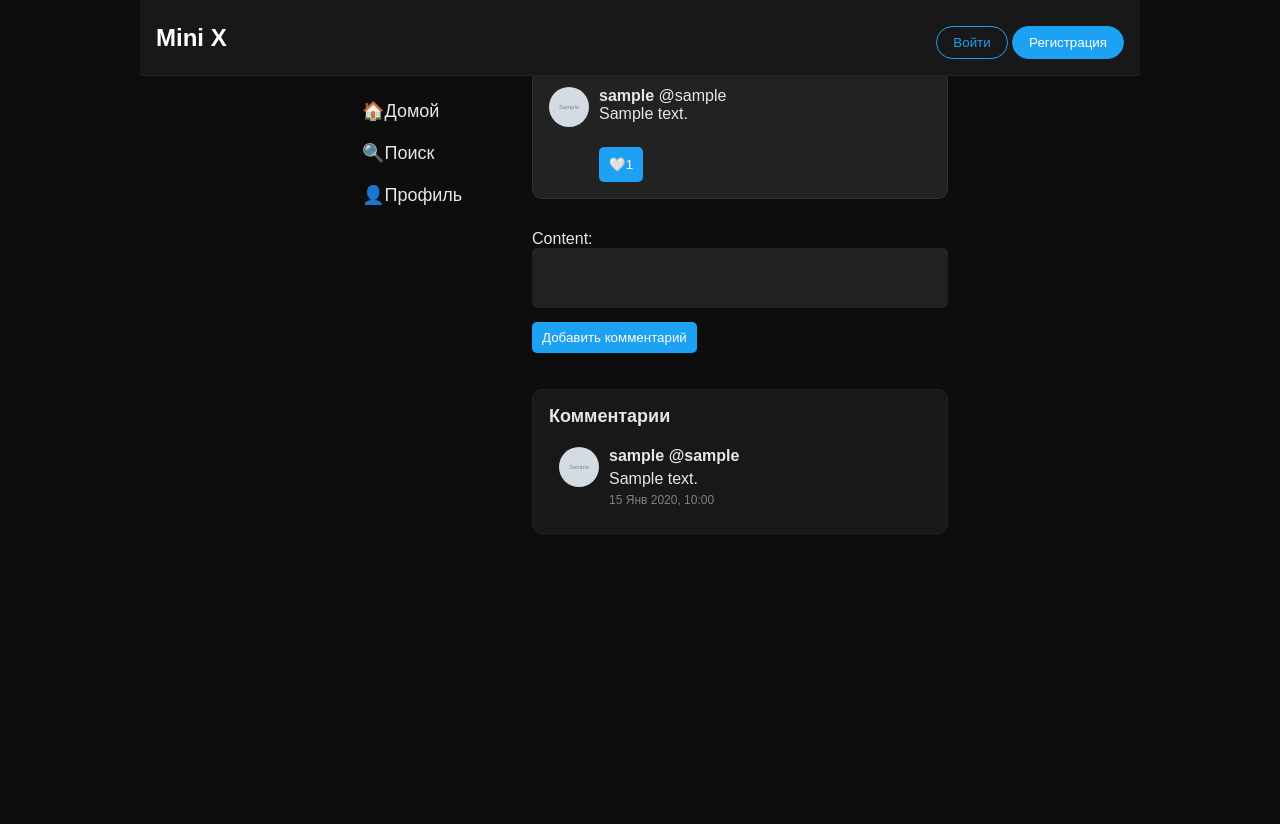
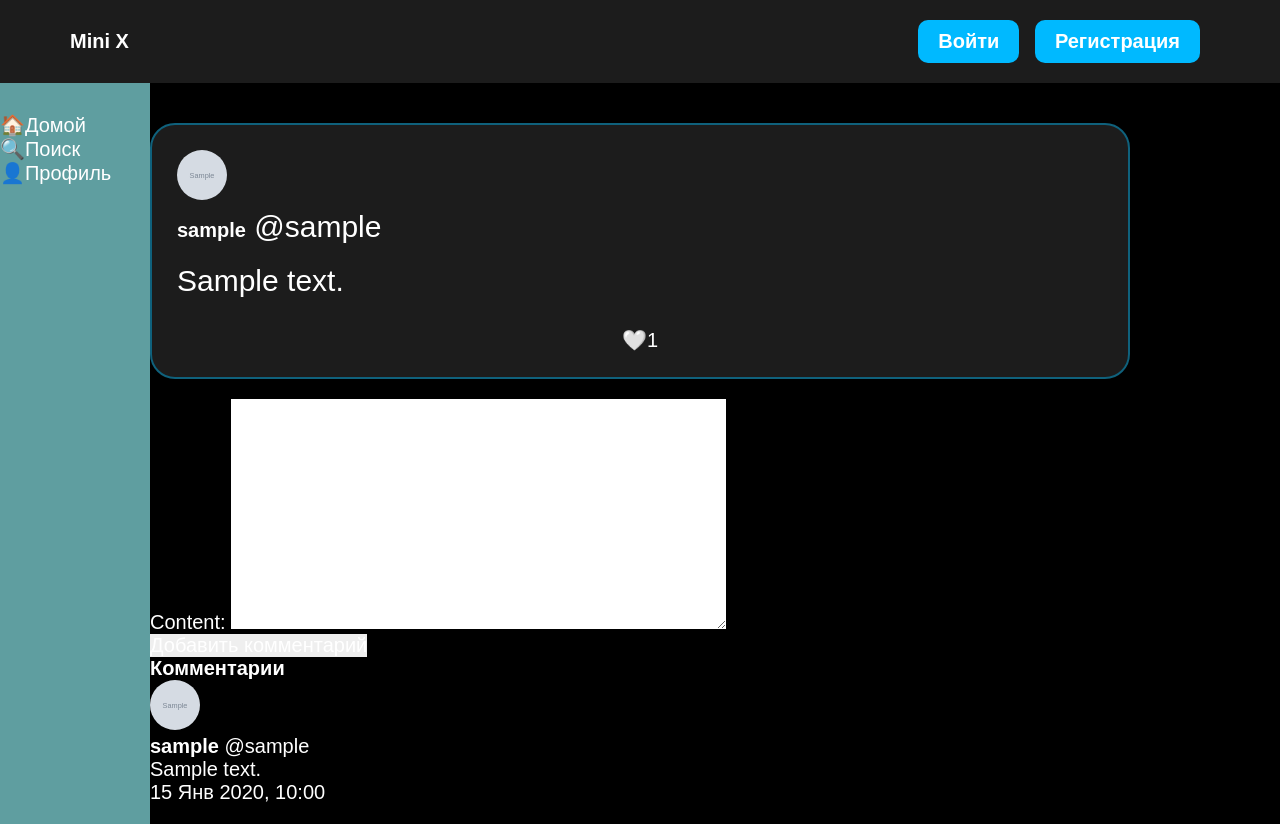
Before and after one commit to Helvitiss/DjangoMiniTwitter, a Django app: page /comment/1/ in a window 1280 px wide. Before the commit the page ends 534 px from the top, so only its background shows below. Run offline with Django 5.2, Linux system fonts and the light colour scheme; tables that the repository leaves empty hold one stand-in row (values such as "Sample post"); grey boxes marked "Sample" are stand-in pictures; some libraries are stand-ins or nearby versions.

Commit message:
Переписал частично верстку сайта самостоятельно

```diff
--- a/pet_project/mainapp/forms.py
+++ b/pet_project/mainapp/forms.py
@@ -7,9 +7,7 @@ class PostForm(forms.ModelForm):
     class Meta:
         model = Post
         fields = ["content"]  # Указываем только поле контента
-        widgets = {
-            "content": forms.Textarea(attrs={"placeholder": "Что нового?", "class": "post-input", "rows": 3}),
-        }
+
 
 
 class CommentForm(forms.ModelForm):
--- a/pet_project/mainapp/static/mainapp/css/main.css
+++ b/pet_project/mainapp/static/mainapp/css/main.css
@@ -1,301 +1,232 @@
-/* Общие стили */
+/* Убираем стандартные стили css */
 * {
     margin: 0;
     padding: 0;
     box-sizing: border-box;
+    border: none;
+    font-size: 20px;
+    text-decoration: none;
+    color: white;
     font-family: Arial, sans-serif;
+    list-style-type: none;
 }
 
+
 body {
-    background: #0d0d0d;
-    color: #e6e6e6;
+    background: #000000;
+}
+
+.wrapper {
+    display: flex;
+    height: 100%;
+
+}
+
+/* Стили для шапки */
+header {
+    position: relative;
+    display: flex;
+    background: #1c1c1c;
+    padding: 20px 70px;
+    justify-content: space-between;
+    align-items: center;
+    color: white;
+    z-index: 2;
+}
+
+
+.reg_btn {
+    color: white;
+    font-weight: bold;
+    background: #00b9ff;
+    padding: 10px 20px;
+    border-radius: 10px;
+    margin-right: 10px;
+    transition: 0.3s ease;
+    outline: none;
+    cursor: pointer;
+
+}
+
+.reg_btn:hover {
+    transform: scale(1.1);
+    background: #19aee6;
+}
+
+/*Боковая панель*/
+aside {
+    width: 150px;
+    position: fixed;
+    left: 0;
+    height: 100%;
+    background-color: cadetblue;
+    padding-top: 30px;
+    z-index: 1;
+}
+
+/* Стили для контента */
+.container_content {
+    margin: 20px 150px ;
+    width: 100%;
+
+}
+
+
+/* Стили для формы поста */
+.post-box {
+    background: #1c1c1c;
+    border-radius: 25px;
+    margin: 20px 0px;
+    padding: 25px 25px;
+    border: 2px solid #0f617c;
+}
+
+.post-form {
     display: flex;
     flex-direction: column;
     align-items: center;
 }
-a {
-    text-decoration: none;
-    color: inherit;
+
+.content-area {
+    width: 100%;
+    height: 150px;
+    resize: none;
+    border-radius: 25px;
+    padding: 15px;
+    font-size: 20px;
+
+
+}
+
+.content-area::placeholder {
+    color: #646464;
+    font-size: 20px;
 }
 
 
-/* Шапка */
-header {
-    width: 100%;
-    max-width: 1000px;
-    display: flex;
-    justify-content: space-between;
-    align-items: center;
-    padding: 1rem;
-    background: #181818;
-    position: fixed;
-    top: 0;
-    left: 50%;
-    transform: translateX(-50%);
-    z-index: 1000;
-    border-bottom: 1px solid #222;
+.post-form .reg_btn {
+    align-self: flex-end;
+    margin-top: 25px;
+    padding: 20px 20px;
+    font-size: 16px;
 }
 
-header h1 {
-    font-size: 1.5rem;
-    color: #ffffff;
+/* Стили для постов */
+.post  {
+    background: #1c1c1c;
+    border-radius: 25px;
+    margin: 20px 0px;
+    padding: 25px 25px;
+    border: 2px solid #0f617c;
 }
 
-/* Кнопки входа и регистрации */
-.auth-buttons button {
-    background: none;
-    border: 1px solid #1da1f2;
-    color: #1da1f2;
-    padding: 0.5rem 1rem;
-    border-radius: 20px;
-    cursor: pointer;
-    transition: 0.2s;
-}
-
-.auth-buttons .register {
-    background: #1da1f2;
-    color: #fff;
-}
-
-.auth-buttons button:hover {
-    background: #1a91da;
-    color: #fff;
-}
-
-/* Основная разметка */
-.wrapper {
+.author {
     display: flex;
-    justify-content: center;
-    width: 100%;
-    max-width: 1000px;
-    margin-top: 70px;
-}
-
-/* Боковая панель */
-.sidebar {
-    width: 200px;
-    padding: 1.25rem;
-}
-
-.sidebar nav ul {
-    list-style: none;
-}
-
-.sidebar nav ul li {
-    padding: 0.625rem;
-    font-size: 1.125rem;
-    cursor: pointer;
-    transition: 0.2s;
-}
-
-.sidebar nav ul li:hover {
-    color: #00bbff;
-}
-
-.sidebar a {
-    text-decoration: none;
-    color: inherit;
-}
-
-/* Контейнер */
-.container {
-    width: 100%;
-    max-width: 500px;
-}
-
-/* Поле ввода */
-.post-box {
-    background: #181818;
-    padding: 1rem;
-    border-radius: 10px;
-    margin-bottom: 1.25rem;
-    display: flex;
-    flex-direction: column;
-    border: 1px solid #222;
-}
-
-textarea {
-    background: #222;
-    color: #fff;
-    border: none;
-    padding: 0.625rem;
-    width: 100%;
-    height: 5rem;
-    resize: none;
-    border-radius: 5px;
-    outline: none;
-    border: 1px solid #333;
-}
-
-button {
-    background: #1da1f2;
-    color: #fff;
-    border: none;
-    padding: 0.625rem;
-    margin-top: 0.625rem;
-    border-radius: 5px;
-    cursor: pointer;
-    transition: 0.3s;
-}
-
-button:hover {
-    background: #1a91da;
-}
-
-/* Лента постов */
-.feed {
-    display: flex;
-    flex-direction: column;
-    gap: 1rem;
-}
-
-/* Пост */
-.post-container {
-    display: flex;
-    flex-direction: column;
-    gap: 1rem;
-}
-
-.post {
-    display: flex;
-    background: #222;
-    padding: 1rem;
-    border-radius: 10px;
-    align-items: flex-start;
-    border: 1px solid #333;
-}
-
-/* Аватарка */
-.avatar {
-    width: 2.5rem;
-    height: 2.5rem;
-    border-radius: 50%;
-    object-fit: cover;
-    margin-right: 0.625rem;
-}
-
-/* Контент поста */
-.content {
-    flex: 1;
-}
-
-/* Действия */
-.actions {
-    display: flex;
-    gap: 0.875rem;
-    margin-top: 0.875rem;
-}
-
-.actions span {
-    cursor: pointer;
-    color: #888;
-    font-size: 0.875rem;
-    transition: 0.2s;
-}
-
-.actions span:hover {
-    color: #1da1f2;
-}
-
-/* Раздел комментариев */
-.comment-section {
-    max-width: 500px;
-    margin-top: 1.25rem;
-    padding: 1rem;
-    background: #181818;
-    border-radius: 10px;
-    border: 1px solid #222;
-}
-
-.comment-section h2 {
-    margin-bottom: 0.625rem;
-    font-size: 1.125rem;
-}
-
-/* Блок комментария */
-.comment {
-    display: flex;
-    align-items: flex-start;
-    padding: 0.625rem;
-    border-bottom: 1px solid #222;
-}
-
-.comment:last-child {
-    border-bottom: none;
-}
-
-.comment-avatar img {
-    width: 2.5rem;
-    height: 2.5rem;
-    border-radius: 50%;
-    object-fit: cover;
-    margin-right: 0.625rem;
-}
-
-.comment-content {
-    flex: 1;
-}
-
-.comment-author {
-    font-weight: bold;
-    margin: 0;
-}
-
-.comment-text {
-    margin: 0.3125rem 0;
-}
-
-.comment-date {
-    font-size: 0.75rem;
-    color: gray;
-}
-
-/* Кнопка отправки комментария */
-.comment-form {
-    display: flex;
-    flex-direction: column;
-    gap: 0.625rem;
-    margin-top: 0.9375rem;
-}
-
-.comment-form textarea {
-    width: 100%;
-    height: 3.75rem;
-    background: #222;
-    color: #fff;
-    border: none;
-    border-radius: 5px;
-    padding: 0.5rem;
-    resize: none;
-}
-
-.comment-form button {
-    background: #1da1f2;
-    color: #fff;
-    padding: 0.5rem 0.625rem;
-    border: none;
-    border-radius: 5px;
-    cursor: pointer;
-    transition: 0.3s;
-}
-
-.comment-form button:hover {
-    background: #1a91da;
+    margin-bottom: 10px;
+    font-size: 50px;
+    align-items: end;
 }
 
 
+.avatar {
+    width: 50px;
+    height: 50px;
+    border-radius: 50%;
+    margin-right: 10px;
+}
+.post-author a {
+    font-size: 25px;
+    font-weight: 600;
+}
+
+.post-author  {
+    color: #484848;
+    font-size: 25px;
+    margin-left: 10px;
+}
+
+.post .content {
+    display: flex;
+    flex-direction: column;
+    width: 100%;
+}
+
+.post .content p {
+    font-size: 30px;
+    margin: 10px 0px;
+}
+
+.post .actions {
+    display: flex;
+    justify-content: space-around;
+    margin-top: 20px;
+}
+
+.like-button {
+    background: inherit;
+}
 
 
-.register-button {
-    display: inline-block;
-    padding: 8px 12px;
-    background-color: #007bff;
-    color: white;
-    text-decoration: none;
-    border-radius: 5px;
-    font-size: 14px;
+/*настройка отображения профиля пользователя*/
+
+
+.profile{
+
+    background: #1c1c1c;
+    border-radius: 25px;
+    padding: 25px;
+    display: flex;
+    flex-direction: column;
 }
 
-.register-button:hover {
-    background-color: #0056b3;
+.profile .h1 {
+    text-align: center;
+
 }
+
+.container-profile {
+    display: flex;
+    justify-content: space-between;
+    align-items: end;
+}
+.container-profile .avatar {
+    width: 150px;
+    height: 150px;
+    border-radius: 50%;
+    margin: 20px 40px 0px 0px;
+}
+
+.container-profile .info {
+    align-self: end;
+}
+
+.main-content h2 {
+    margin: 25px 0px;
+}
+
+.conteiner-profile .reg_btn {
+    padding: 20px 20px;
+    font-size: 16px;
+}
+
+/*Адаптивность хоть какая-то)*/
+@media (max-width: 768px) {
+    .container_content {
+        margin: 20px 10%;
+    }
+    .profile .h1 {
+        font-size: 24px;
+    }
+}
+
+
+.login-inp {
+    margin-top: 100px;
+}
+
+
+.form-control {
+    height: 100px;
+    color: #00b9ff;
+    border-radius: 25px;
+}
--- a/pet_project/mainapp/templates/mainapp/base.html
+++ b/pet_project/mainapp/templates/mainapp/base.html
@@ -3,7 +3,6 @@
 <html lang="ru">
 <head>
     <meta charset="UTF-8">
-    <meta name="viewport" content="width=device-width, initial-scale=1.0">
     <title>Mini X</title>
     <link rel="stylesheet" href="{% static 'mainapp/css/main.css' %}">
 </head>
@@ -14,44 +13,42 @@
     <div class="auth-buttons">
         {% if not user.is_authenticated %}
             <a href="{% url 'login' %}">
-                <button class="login">Войти</button>
+                <button class="reg_btn">Войти</button>
             </a>
             <a href="{% url 'register' %}">
-                <button class="register">Регистрация</button>
+                <button class="reg_btn">Регистрация</button>
             </a>
         {% else %}
             <form action="{% url 'logout' %}" method="post">
                 {% csrf_token %}
-                <button type="submit">Выйти</button>
+                <button class="reg_btn" type="submit">Выйти</button>
             </form>
         {% endif %}
     </div>
 </header>
 
-<div class="wrapper">
-    <!-- Боковая панель -->
-    <aside class="sidebar">
+
+<aside class="sidebar">
         <nav>
             <ul>
-                <a href="{% url 'home' %}">
-                    <li>🏠Домой</li>
-                </a>
+                <li><a href="{% url 'home' %}">🏠Домой</a></li>
                 <li>🔍Поиск</li>
                 {% if user.is_authenticated %}
-                    <a href="{% url 'profile' user.username %}">
-                    <li>👤Профиль</li>
+                    <li><a href="{% url 'profile' user.username %}">👤Профиль</a></li>
                 {% else %}
-                    <a href="{% url 'login' %}">
-                    <li>👤Профиль</li>
-                    </a>
+                    <li><a href="{% url 'login' %}">👤Профиль</a></li>
                 {% endif %}
             </ul>
         </nav>
     </aside>
 
+
+<div class="wrapper">
     <!-- Основной контент -->
-    {% block content %}
-    {% endblock %}
+    <main class="container_content">
+        {% block content %}
+        {% endblock %}
+    </main>
 </div>
 </body>
 </html>
--- a/pet_project/users/templates/users/register.html
+++ b/pet_project/users/templates/users/register.html
@@ -1,11 +1,13 @@
 {% extends 'mainapp/base.html' %}
-
 {% block content %}
 <div class="container mt-4">
     <h2>Регистрация</h2>
     <form method="post">
         {% csrf_token %}
-        {{ form.as_p }}
+        {{ form.username }}
+        {{ form.email }}
+        {{ form.password1 }}
+        {{ form.password2 }}
         <button type="submit" class="btn btn-primary">Зарегистрироваться</button>
     </form>
 </div>
```
Also changed, not shown: pet_project/mainapp/templates/mainapp/index.html (+10 -9 lines), pet_project/pet_project/settings.py (+5 -16 lines), pet_project/users/templates/users/login.html (+5 -2 lines), pet_project/users/templates/users/profile.html (+14 -5 lines).
